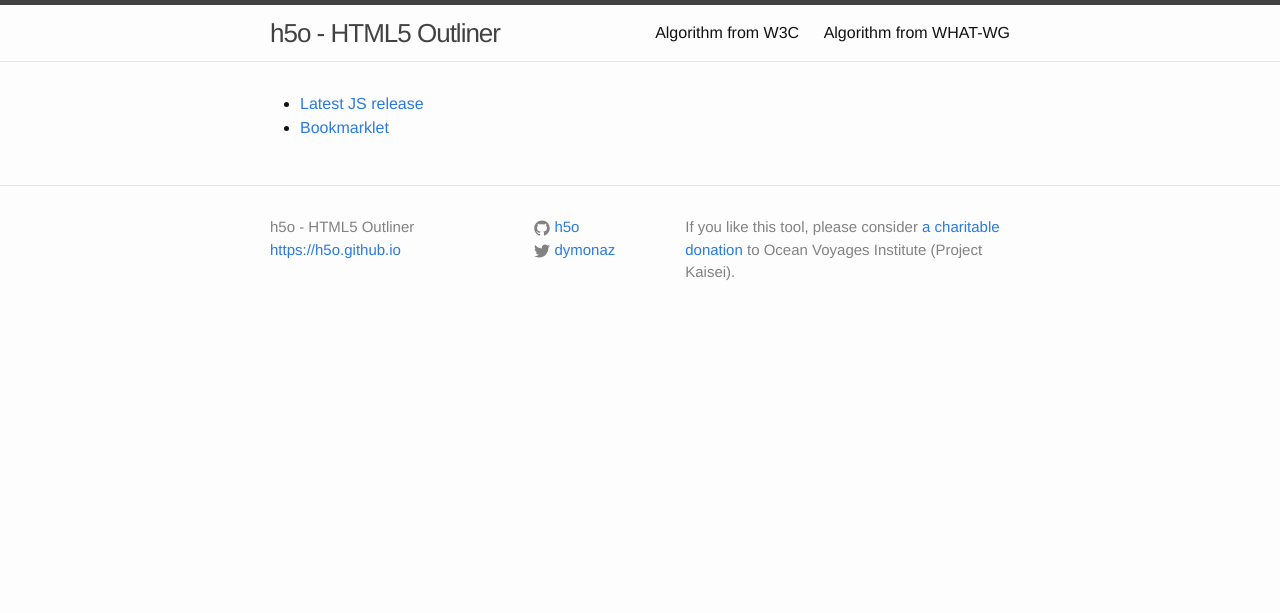
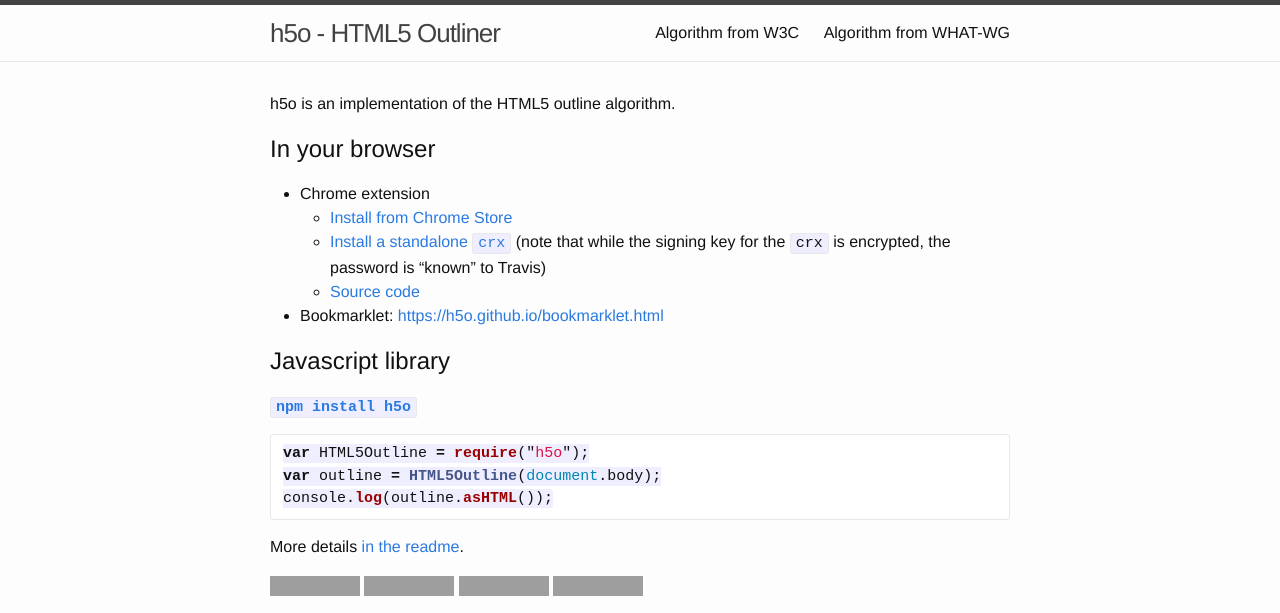
Before and after one commit to h5o/h5o.github.io, a Jekyll site: the page built from index.md, in a window 1280 px wide. Shown: the top 613 px of the page. Built offline with Jekyll 4.4.1, drawn with Linux system fonts in a browser that asks for light colours; grey boxes are pictures that could not be loaded.

Commit message:
homepage now has proper-ish content

````diff
--- a/index.md
+++ b/index.md
@@ -2,5 +2,36 @@
 layout: default
 ---
 
-* [Latest JS release](https://github.com/h5o/h5o-js/releases/latest)
-* [Bookmarklet](https://h5o.github.io/bookmarklet.html)
+h5o is an implementation of the HTML5 outline algorithm.
+
+## In your browser
+
+* Chrome extension
+    - [Install from Chrome Store](https://chrome.google.com/extensions/detail/afoibpobokebhgfnknfndkgemglggomo)
+    - [Install a standalone `crx`](https://github.com/h5o/h5o-chrome/releases/latest)
+      (note that while the signing key for the `crx` is encrypted, the password is "known" to Travis)
+    - [Source code](https://github.com/h5o/h5o-chrome)
+* Bookmarklet: [https://h5o.github.io/bookmarklet.html](https://h5o.github.io/bookmarklet.html)
+
+## Javascript library
+
+**[`npm install h5o`](https://www.npmjs.com/package/h5o)**
+
+```js
+var HTML5Outline = require("h5o");
+var outline = HTML5Outline(document.body);
+console.log(outline.asHTML());
+```
+
+More details [in the readme](https://github.com/h5o/h5o-js/blob/master/README.md).
+
+[![Build Status](https://travis-ci.org/h5o/h5o-js.svg?branch=master)](https://travis-ci.org/h5o/h5o-js)
+![Supported: io.js](http://img.shields.io/badge/node-io.js-brightgreen.svg)
+![Supported: node v0.10](http://img.shields.io/badge/node-0.10.x-brightgreen.svg)
+![Supported: node v0.12](http://img.shields.io/badge/node-0.12.x-brightgreen.svg)
+
+![Supported: phantom.js v1.9](http://img.shields.io/badge/phantom.js-1.9.x-brightgreen.svg)
+![Supported: jsdom v3.x](http://img.shields.io/badge/jsdom-3.x-brightgreen.svg)
+![Supported: jsdom v4.x](http://img.shields.io/badge/jsdom-4.x-brightgreen.svg)
+
+[![Sauce Test Status](https://saucelabs.com/browser-matrix/h5o-js.svg)](https://saucelabs.com/u/h5o-js)
````
Also changed, not shown: README.md (added).
